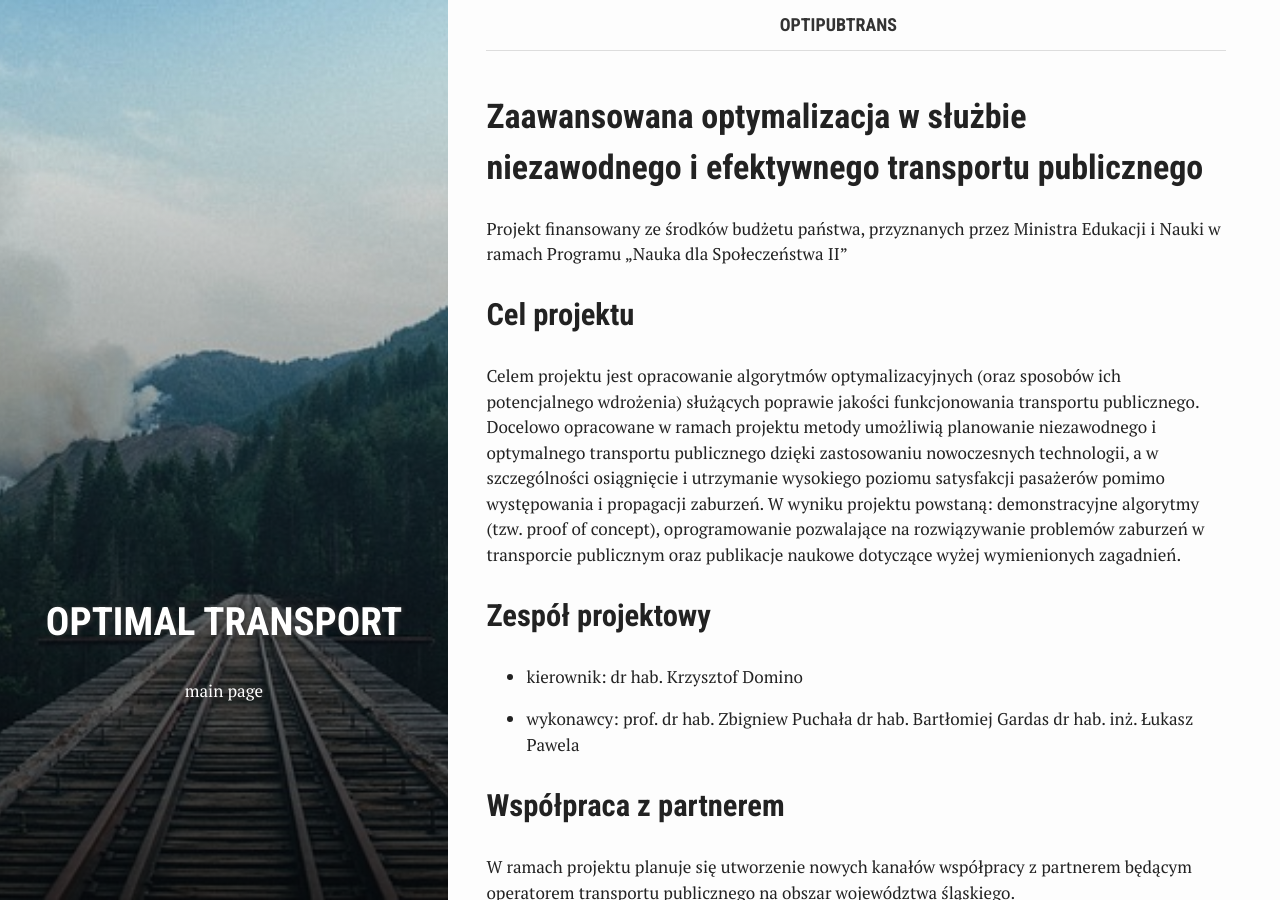
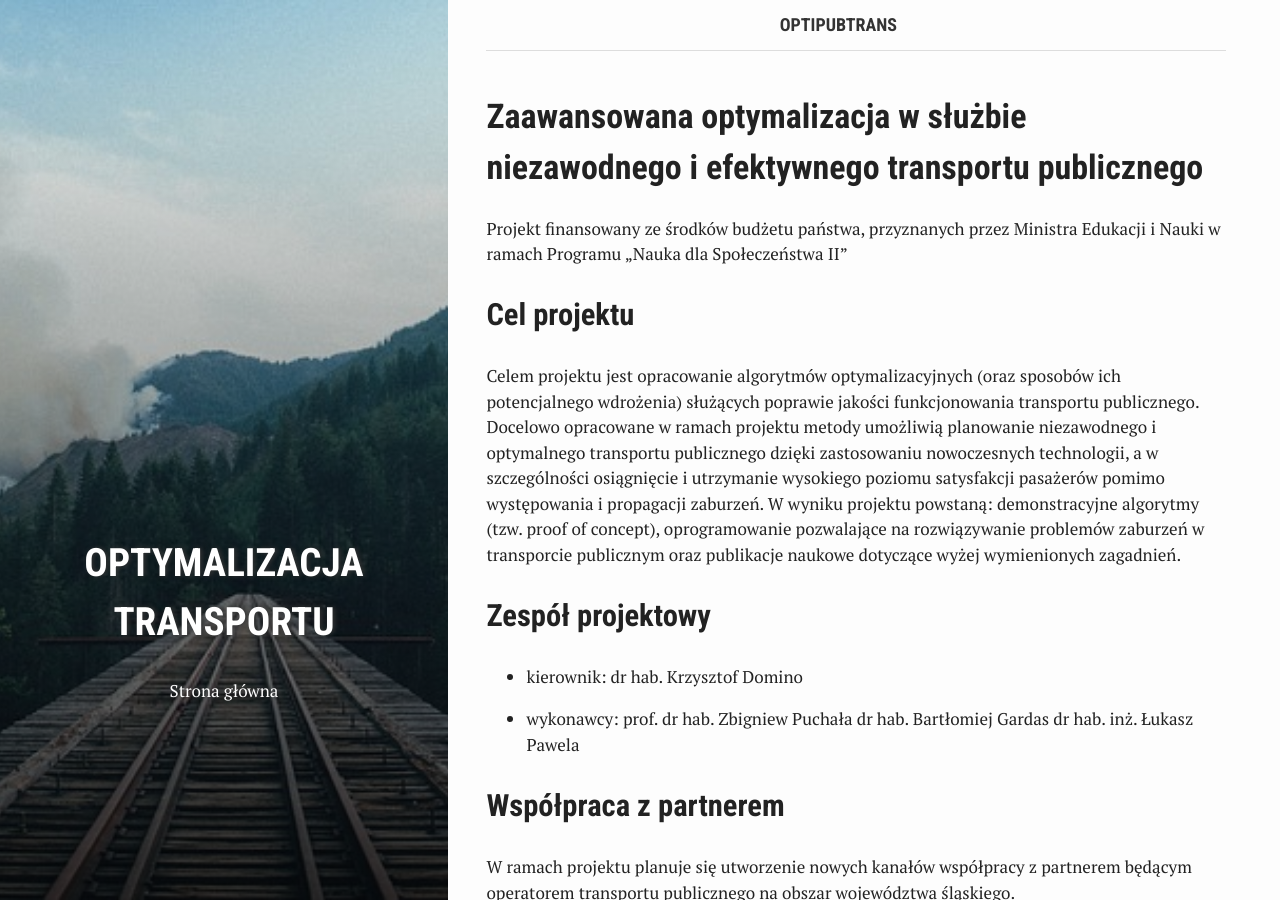
Before and after one commit to iitis/optipubtrans-website, a Jekyll site: the page built from index.md, in a window 1280 px wide and 900 px high. Built offline with Jekyll 4.4.1, drawn with Linux system fonts in a browser that asks for light colours.

Commit message:
fix subpages

```diff
--- a/index.md
+++ b/index.md
@@ -1,8 +1,8 @@
 ---
 bg: "rails.jpg"
 layout: default
-title: "Optimal transport"
-summary: "main page"
+title: "Optymalizacja transportu"
+summary: "Strona główna"
 ---
 
 # Zaawansowana optymalizacja w służbie niezawodnego i efektywnego transportu publicznego
```
Also changed, not shown: team.md (+2 -2 lines).
